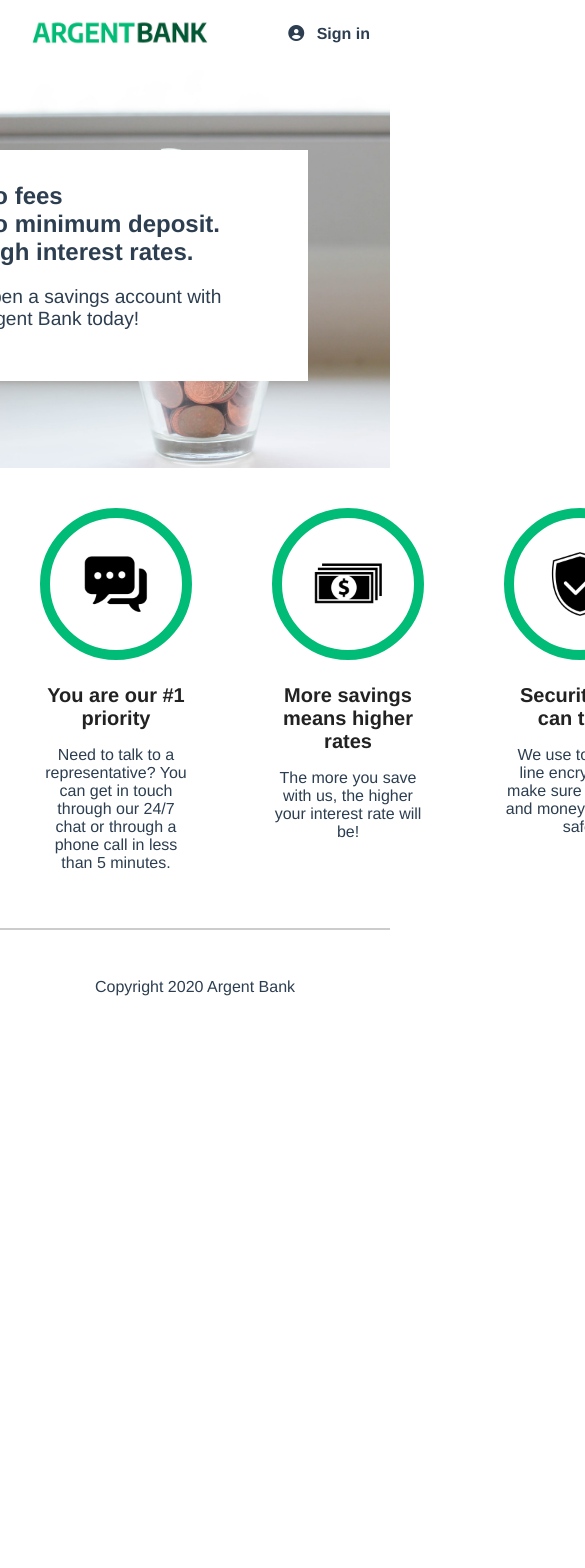
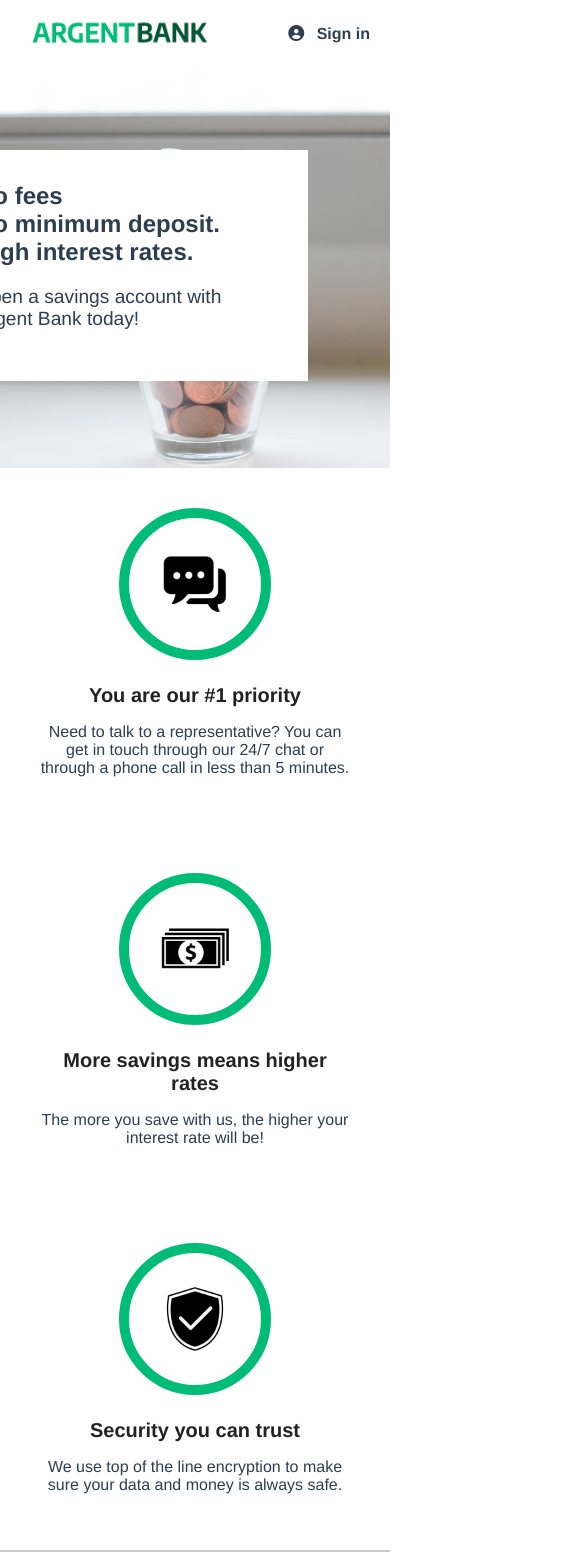
Before and after one commit to Axido545/argent-bank, a React (Vite) app: page / in a window 390 px wide. Shown: the top 1568 px of the page, 585 px wide, since content can reach past the window. Before the commit the page ends 1036 px from the top, so only its background shows below. Built offline with nearby package versions, Linux system fonts and the light colour scheme.

Commit message:
css home mobile

```diff
--- a/public/swagger.yaml
+++ b/public/swagger.yaml
@@ -1,9 +1,9 @@
 swagger: '2.0'
 info:
-  title: Gestion des Transactions API
+  title: Argent Bank Gestion des Transactions API
   version: '1.0.0'
-
-paths:
+host : localhost :3001
+basepaths: http://localhost:3001/api/v1/
   /transactions:
     get:
       summary: Récupérer toutes les transactions du mois en cours, groupées par compte
--- a/src/pages/home/home.css
+++ b/src/pages/home/home.css
@@ -6,3 +6,9 @@
 .feature-home-item {
   width: 30%;
 }
+
+@media (max-width: 640px) {
+  .feature-home {
+    flex-direction: column;
+  }
+}
```
